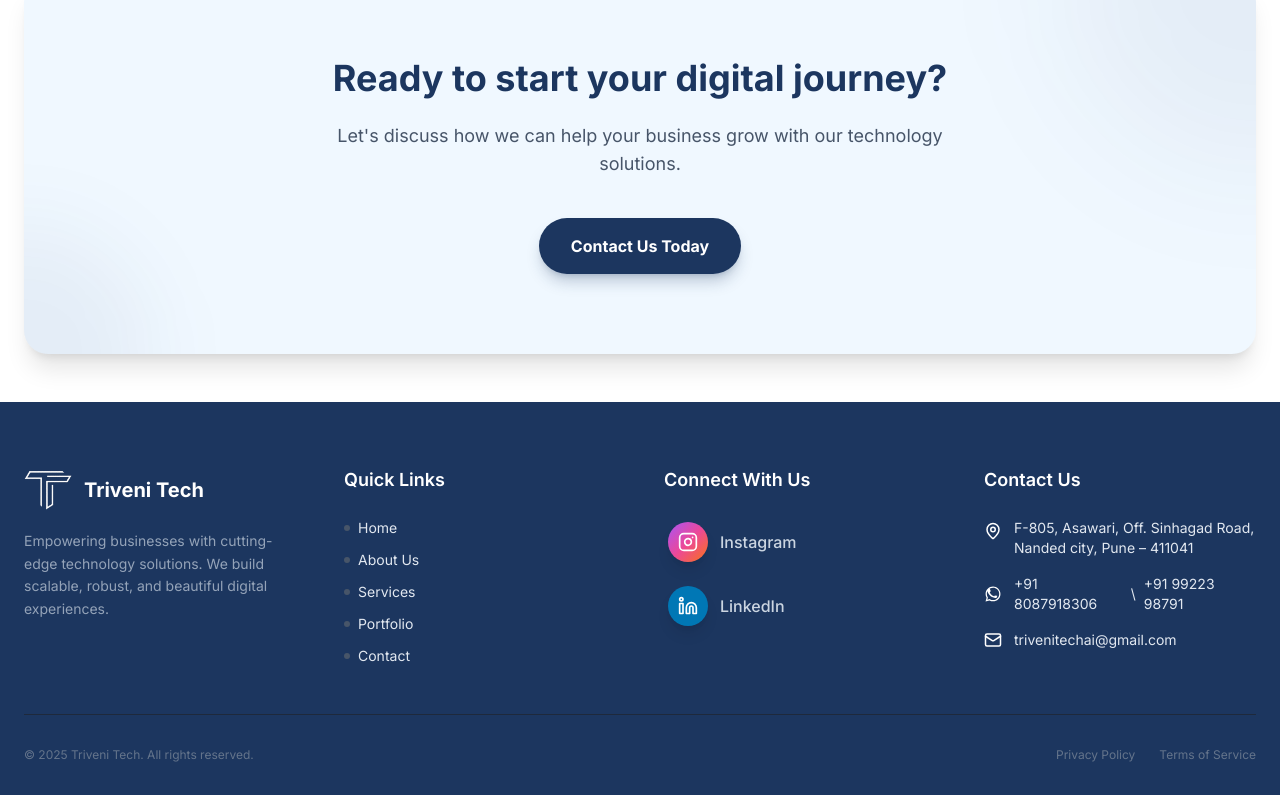
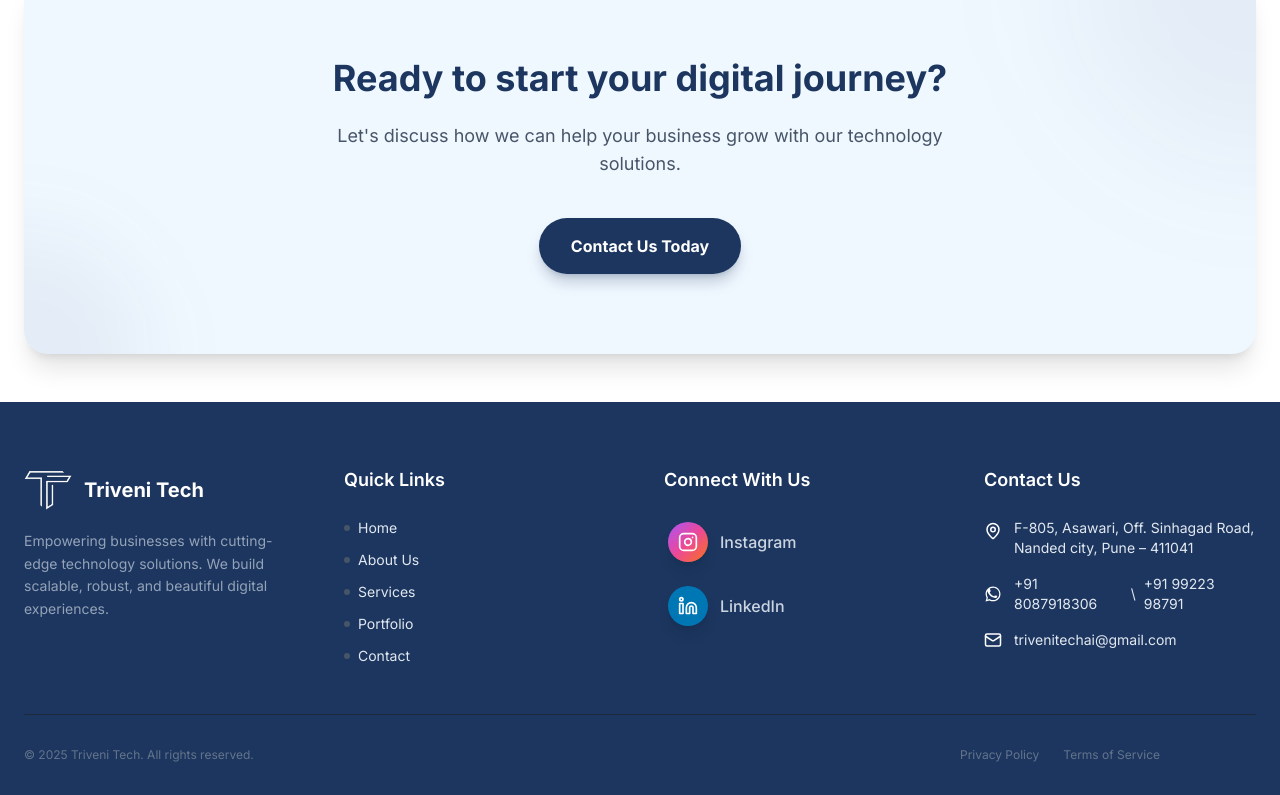
Before and after one commit to AryanJadile/Triveni-Tech, a Next.js app: page / in a window 1280 px wide. Shown: the part 3394-4189 px from the top of the page. Built offline with nearby package versions, Linux system fonts and the light colour scheme.

Commit message:
privacy and terms location updated

```diff
--- a/src/components/layout/FloatingContactButton.tsx
+++ b/src/components/layout/FloatingContactButton.tsx
@@ -69,7 +69,7 @@ export default function FloatingContactButton() {
 
             <button
                 onClick={toggleOpen}
-                className={`w-14 h-14 rounded-full flex items-center justify-center shadow-xl transition-all duration-300 ${isOpen ? "bg-slate-800 rotate-45" : "bg-[#22457d] hover:scale-105"
+                className={`w-14 h-14 rounded-full flex items-center justify-center shadow-xl transition-all duration-300 ${isOpen ? "bg-slate-800" : "bg-[#22457d] hover:scale-105"
                     }`}
             >
                 {isOpen ? (
--- a/src/components/layout/Footer.tsx
+++ b/src/components/layout/Footer.tsx
@@ -121,7 +121,7 @@ export default function Footer() {
 
                 <div className="border-t border-slate-800 pt-8 flex flex-col md:flex-row items-center justify-between text-xs text-slate-500">
                     <p>&copy; 2025 Triveni Tech. All rights reserved.</p>
-                    <div className="flex gap-6 mt-4 md:mt-0">
+                    <div className="flex gap-6 mt-4 md:mt-0 md:mr-24">
                         <Link href="/privacy" className="hover:text-[#f0f8ff] hover:scale-105 inline-block transition-all">Privacy Policy</Link>
                         <Link href="/terms" className="hover:text-[#f0f8ff] hover:scale-105 inline-block transition-all">Terms of Service</Link>
                     </div>
```
